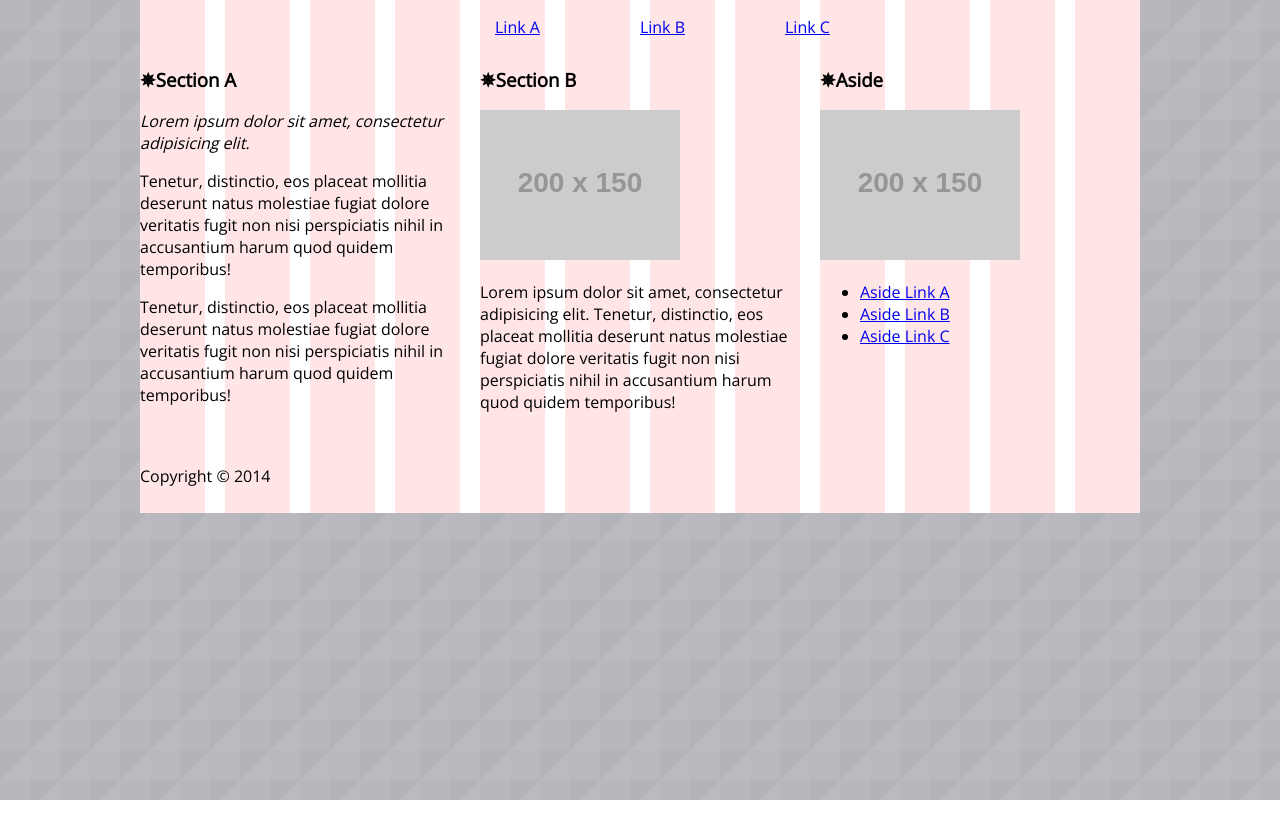
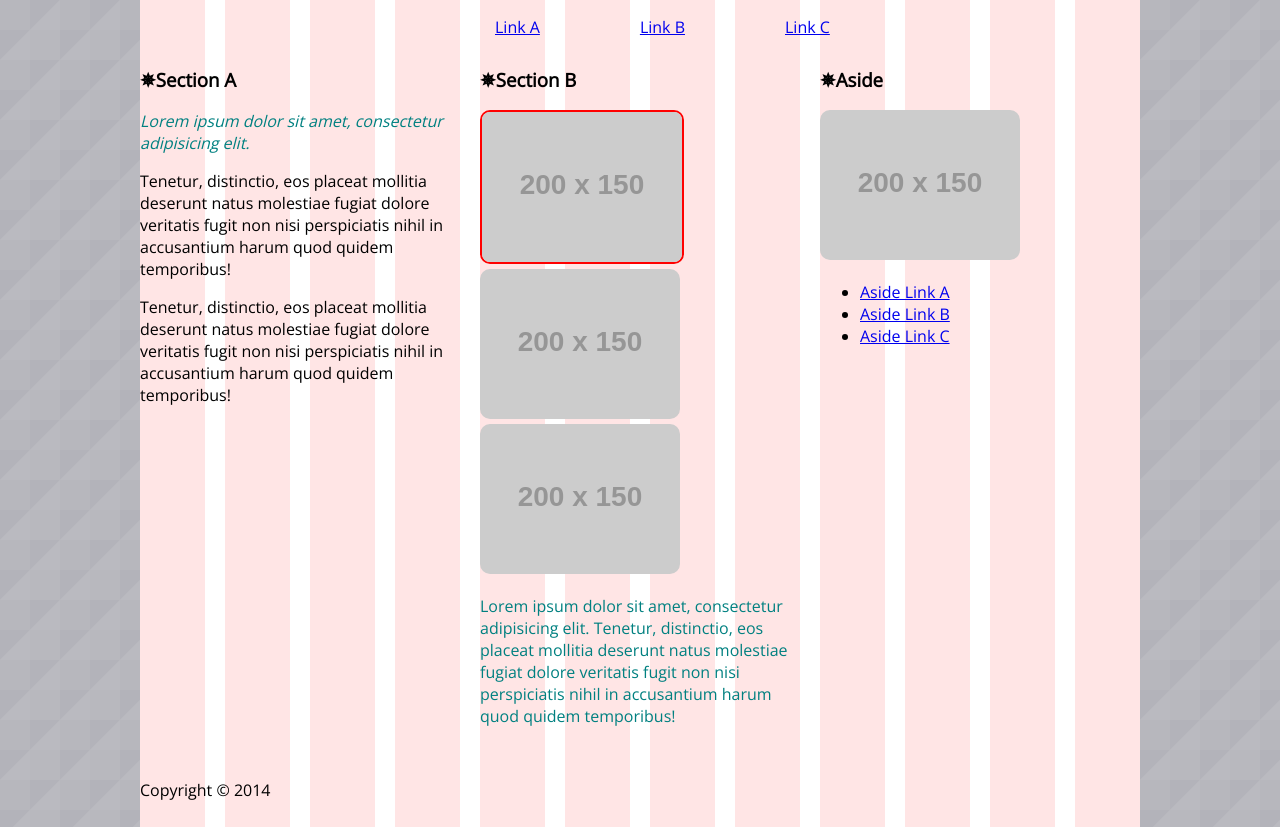
Before and after one commit to djackson13/midterm-refresh, a plain HTML site: page index.html in a window 1280 px wide. Before the commit the page ends 800 px from the top, so only its background shows below. Drawn offline with nearby package versions, Linux system fonts and the light colour scheme; placeholder pictures from the web are drawn by us.

Commit message:
selected first paragraphs

```diff
--- a/css/styles.css
+++ b/css/styles.css
@@ -22,3 +22,15 @@ nav a:link, nav a:visited {
 .showgrid {
 	background: url("../img/grid-bg.png");
 }
+
+/* style images round */
+ aside img,
+ section img {
+ 	border-radius: 10px;
+ }
+ section h3 + img {
+ 	border: 2px solid red;
+ }
+ h3 + p, img + p {
+	color: teal;
+ }
--- a/index.html
+++ b/index.html
@@ -42,6 +42,8 @@
 			<h3>&#10037;Section B</h3>
 
 			<img src="http://placehold.it/200x150" alt="sample">
+			<img src="http://placehold.it/200x150" alt="sample">
+			<img src="http://placehold.it/200x150" alt="sample">
 
 			<p>Lorem ipsum dolor sit amet, consectetur adipisicing elit. Tenetur, distinctio, eos placeat mollitia deserunt natus molestiae fugiat dolore veritatis fugit non nisi perspiciatis nihil in accusantium harum quod quidem temporibus!</p>
 		</section>
```
